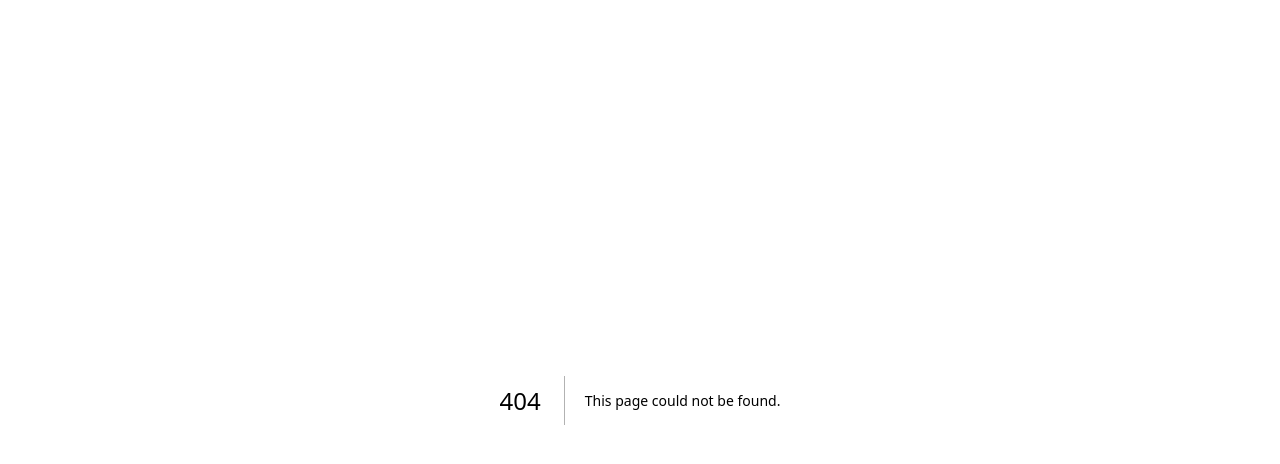
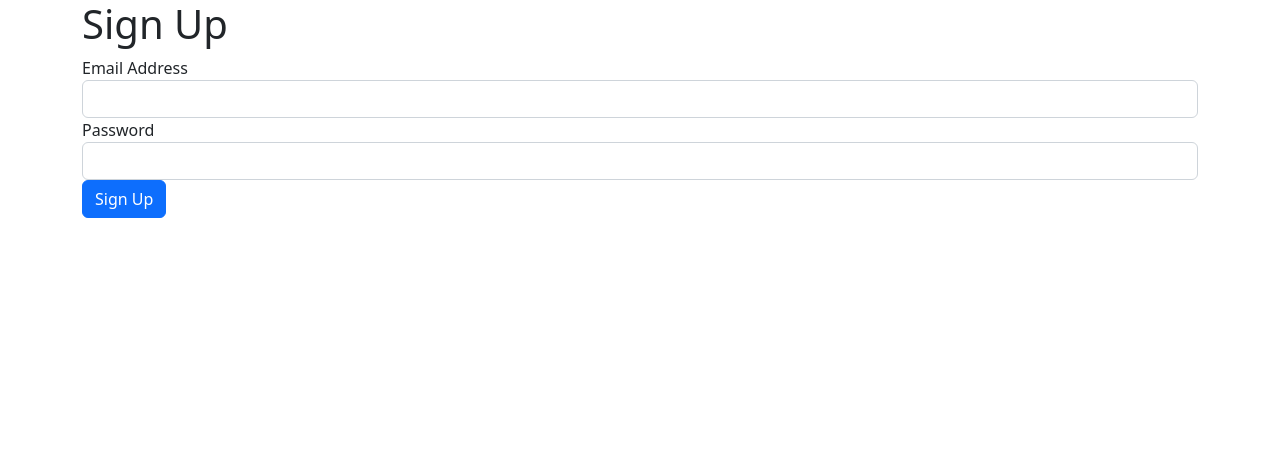
Before and after one commit to ghislaingenay/ticket-app, a Next.js app in the folder client/: page /auth/signup in a window 1280 px wide. Before the commit this address had no page. Shown: the top 464 px of the page. Built offline with nearby package versions, Linux system fonts and the light colour scheme.

Commit message:
Add signup + validation from auth service in client service

```diff
--- a/client/package.json
+++ b/client/package.json
@@ -9,6 +9,8 @@
     "lint": "next lint"
   },
   "dependencies": {
+    "axios": "^1.2.1",
+    "bootstrap": "^5.2.3",
     "next": "13.0.6",
     "react": "18.2.0",
     "react-dom": "18.2.0"
--- a/client/pages/_app.js
+++ b/client/pages/_app.js
@@ -1,7 +1,7 @@
-import '../styles/globals.css'
+import 'bootstrap/dist/css/bootstrap.css';
 
 function MyApp({ Component, pageProps }) {
-  return <Component {...pageProps} />
+  return <Component {...pageProps} />;
 }
 
-export default MyApp
+export default MyApp;
--- /dev/null
+++ b/client/pages/auth/signup.js
@@ -0,0 +1,65 @@
+import { useState } from 'react';
+import axios from 'axios';
+const SignUp = () => {
+  const [formInfo, setFormInfo] = useState({ email: '', password: '' });
+
+  const [errors, setErrors] = useState([]);
+
+  const onSubmit = async (e) => {
+    e.preventDefault();
+    try {
+      const response = await axios.post('/api/users/signup', {
+        email: formInfo.email,
+        password: formInfo.password
+      });
+      console.log(response.data);
+    } catch (err) {
+      setErrors(err.response.data);
+    }
+  };
+  return (
+    <div className="container">
+      <form onSubmit={onSubmit}>
+        <h1>Sign Up</h1>
+        <div className="form-group">
+          <label>Email Address</label>
+          <input
+            value={formInfo.email}
+            onChange={(e) =>
+              setFormInfo((prevValue) => {
+                return { ...prevValue, email: e.target.value };
+              })
+            }
+            className="form-control"
+          />
+        </div>
+        <div className="form-group">
+          <label>Password</label>
+          <input
+            onChange={(e) =>
+              setFormInfo((prevValue) => {
+                return { ...prevValue, password: e.target.value };
+              })
+            }
+            type="password"
+            value={formInfo.password}
+            className="form-control"
+          />
+        </div>
+        {errors.length > 0 && (
+          <div className="alert alert-danger">
+            <h4>...Oops</h4>
+            <ul className="my-0">
+              {errors.map((err, i) => (
+                <li key={i}>{err.message}</li>
+              ))}
+            </ul>
+          </div>
+        )}
+        <button className="btn btn-primary">Sign Up</button>
+      </form>
+    </div>
+  );
+};
+
+export default SignUp;
```
Also changed, not shown: 1 other file (tests, documents, lock files or other folders).
